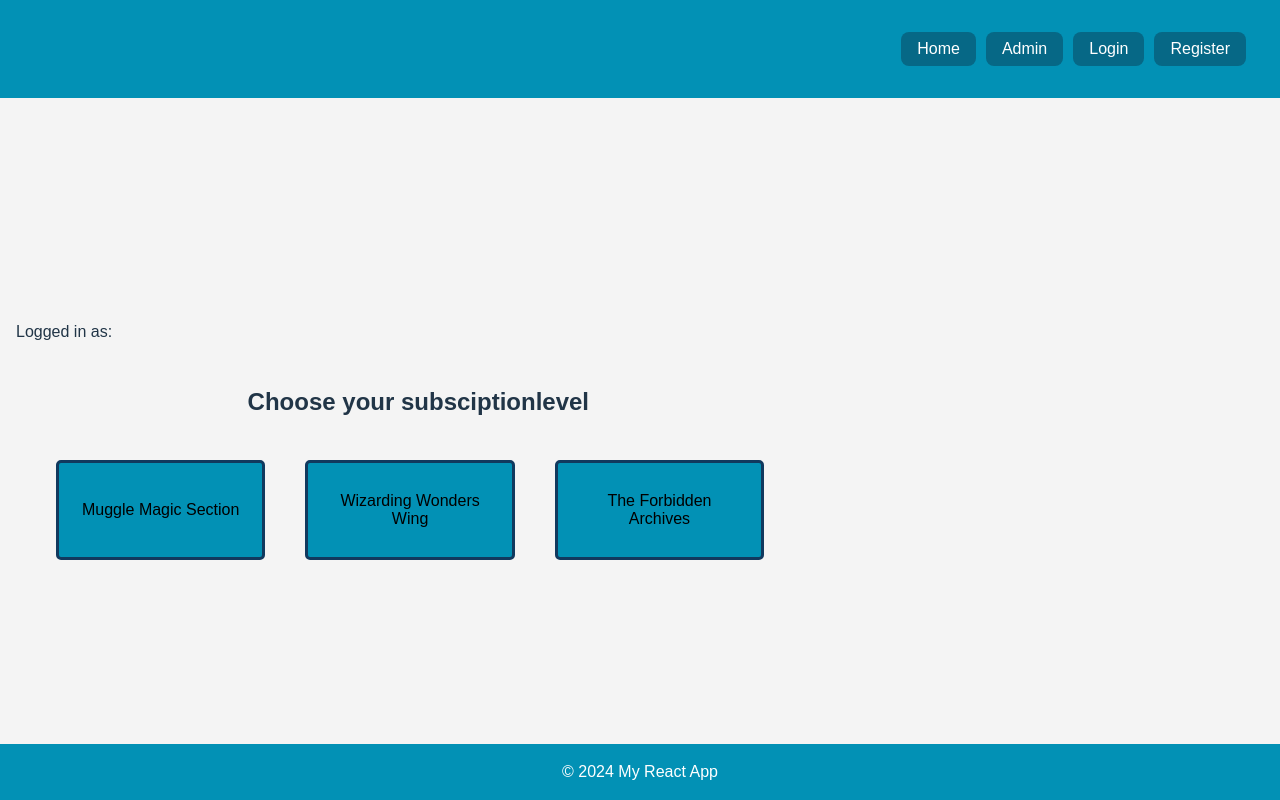
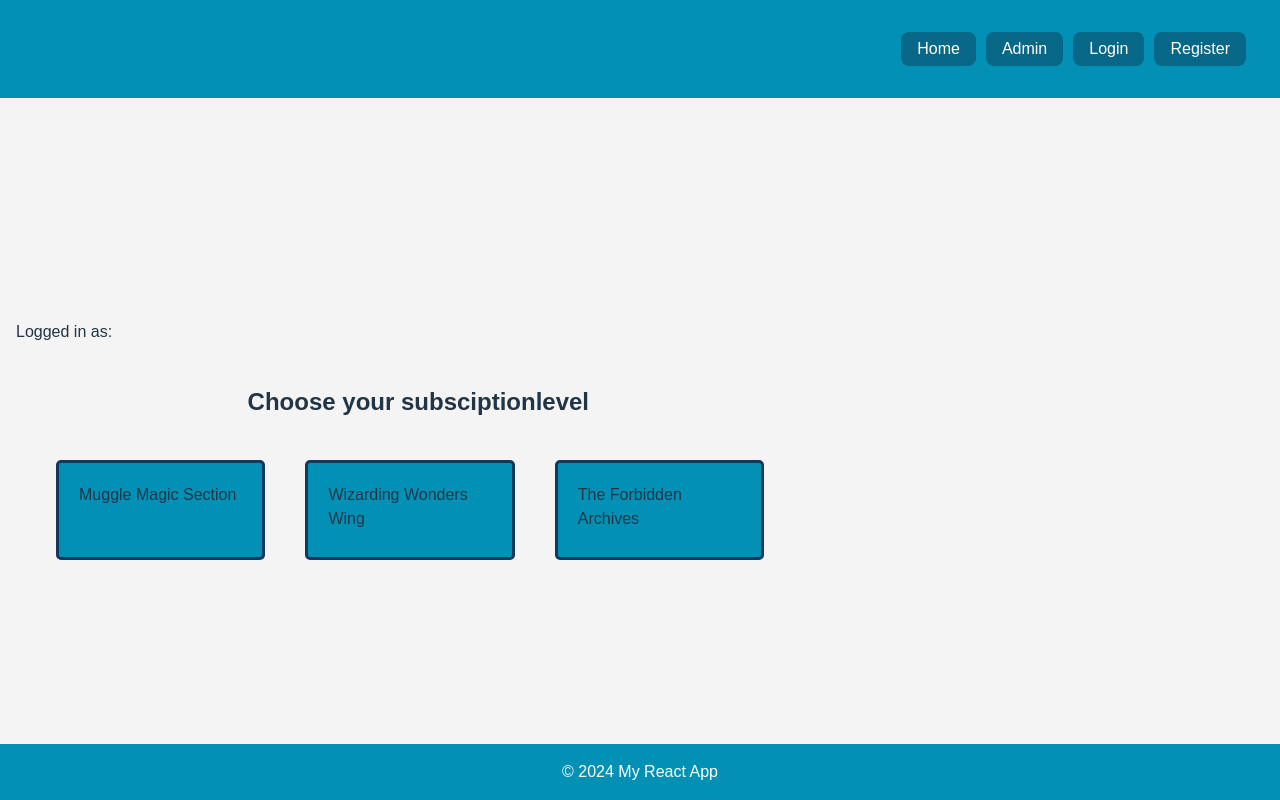
Before and after one commit to SophiaKornilia/uppgift-3-codecruisers, a React (Vite) app in the folder client/: page /MySubscriptions in a window 1280 px wide. Built offline with nearby package versions, Linux system fonts and the light colour scheme.

Commit message:
added button to MySubscriptions

```diff
--- a/client/src/pages/MySubscriptions.tsx
+++ b/client/src/pages/MySubscriptions.tsx
@@ -1,6 +1,7 @@
 import { useEffect, useState } from "react";
 import { useUser } from "../context/UserContext";
 import { useLocation } from "react-router-dom";
+import CheckoutButton from "../components/CheckOutButton";
 
 export const MySubscriptions = () => {
   const { user } = useUser();
@@ -10,6 +11,13 @@ export const MySubscriptions = () => {
   const queryParams = new URLSearchParams(location.search);
   const levelId = queryParams.get("levelId");
   const [fromLink, setFromLink] = useState(false);
+  const [selectedSubscription, setSelectedSubscription] = useState<
+    number | null
+  >(null);
+
+  const handleSubscriptionSelect = (subscriptionLevel: number | null) => {
+    setSelectedSubscription(subscriptionLevel);
+  };
 
   useEffect(() => {
     if (location.state && location.state.fromLink) {
@@ -57,9 +65,18 @@ export const MySubscriptions = () => {
             upgrade to level: {levelId}
           </p>
         )}
-        <button className="box">Muggle Magic Section</button>
-        <button className="box">Wizarding Wonders Wing</button>
-        <button className="box">The Forbidden Archives</button>
+        <div className="box" onClick={() => handleSubscriptionSelect(1)}>
+          Muggle Magic Section
+        </div>
+        <div className="box" onClick={() => handleSubscriptionSelect(2)}>
+          Wizarding Wonders Wing
+        </div>
+        <div className="box" onClick={() => handleSubscriptionSelect(3)}>
+          The Forbidden Archives
+        </div>
+        {selectedSubscription !== null && (
+          <CheckoutButton subscriptionLevel={selectedSubscription} />
+        )}
       </div>
     </div>
   );
```
